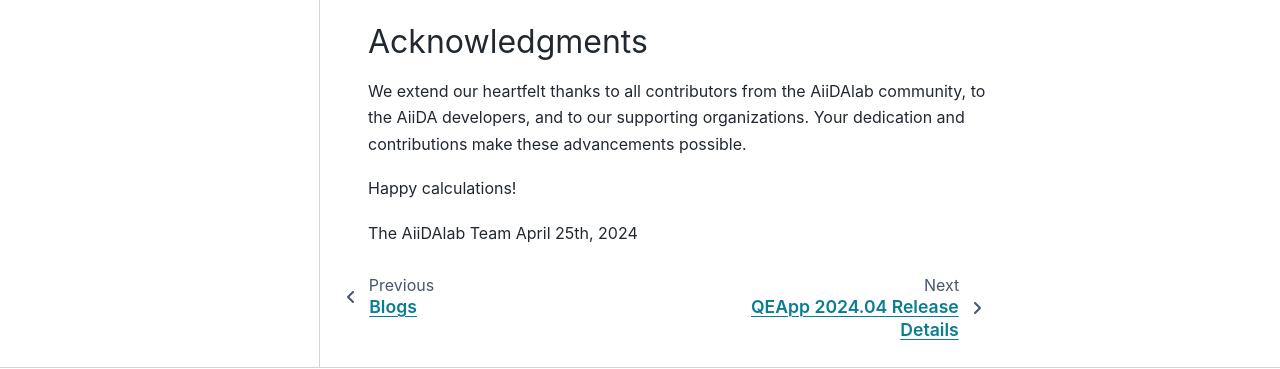
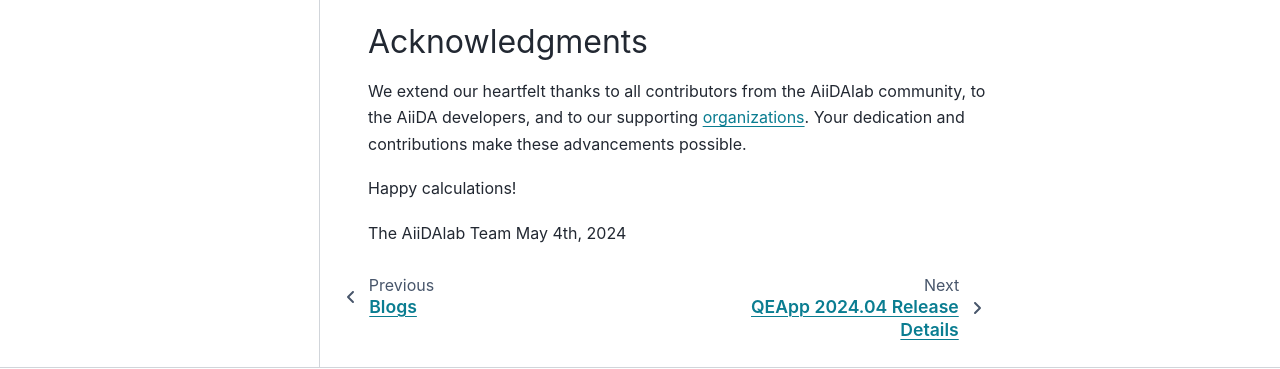
Before and after one commit to aiidalab/aiidalab-qe, a Sphinx documentation site: the page built from docs/source/blogs/release_202404.rst, in a window 1280 px wide and 900 px high, scrolled down 2622 px. Shown: the part 439-808 px from the top of the window. Built offline with Sphinx 7.4.7 and the PyData theme 0.15.4, drawn with Linux system fonts in a browser that asks for light colours; some of the changed text lies outside the part shown.

```diff
--- a/docs/source/blogs/release_202404.rst
+++ b/docs/source/blogs/release_202404.rst
@@ -48,9 +48,9 @@ For a deeper dive into all the updates, please visit the :ref:`blogs:release_202
 
 Acknowledgments
 ================================
-We extend our heartfelt thanks to all contributors from the AiiDAlab community, to the AiiDA developers, and to our supporting organizations. Your dedication and contributions make these advancements possible.
+We extend our heartfelt thanks to all contributors from the AiiDAlab community, to the AiiDA developers, and to our supporting `organizations <https://www.aiidalab.net/about/#:~:text=Ole%20Schuett-,Our%20sponsors,-This%20work%20is>`_. Your dedication and contributions make these advancements possible.
 
 Happy calculations!
 
 The AiiDAlab Team
-April 25th, 2024
+May 4th, 2024
```
Also changed, not shown: other parts of docs/source/blogs/release_202404.rst (+1 -1 lines).
